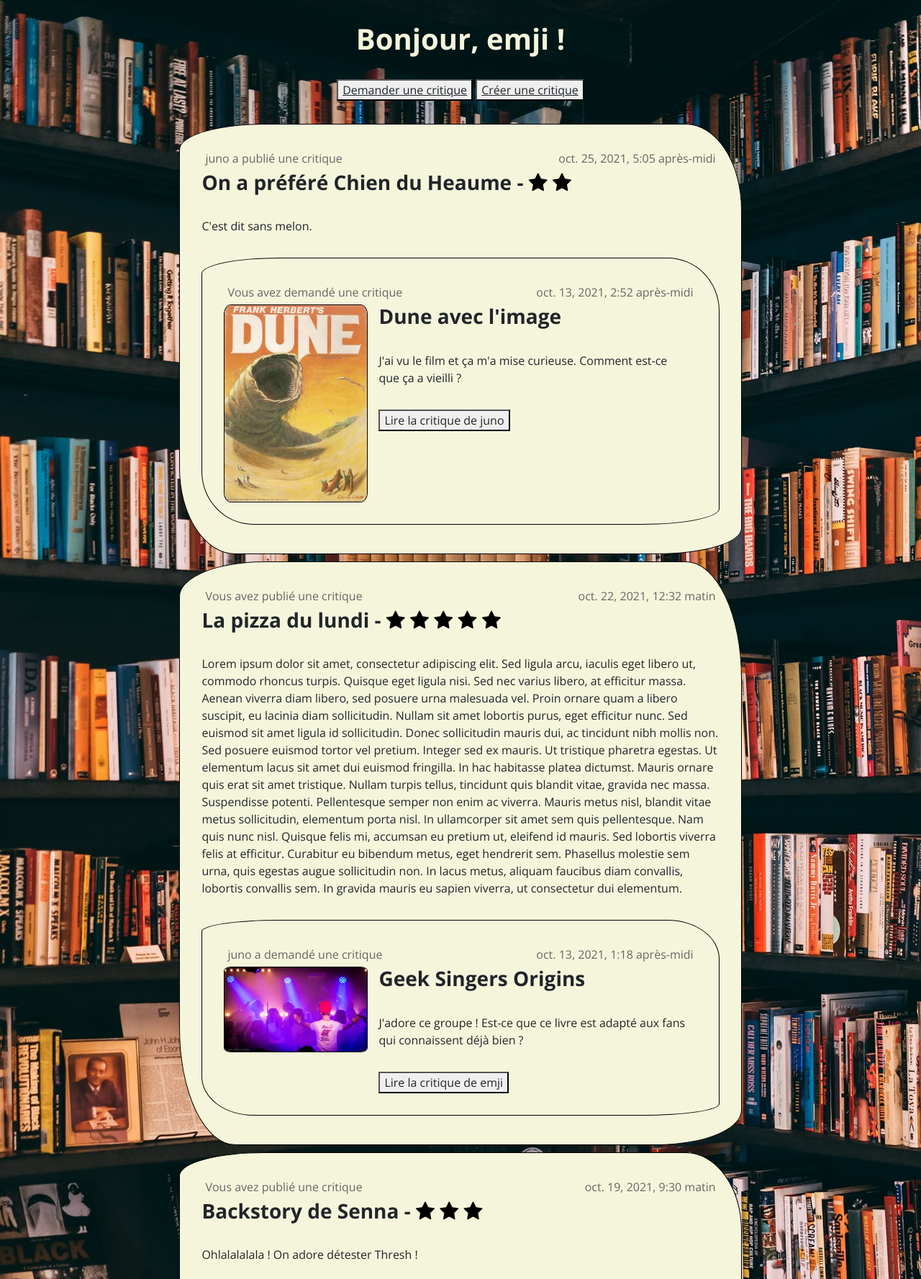
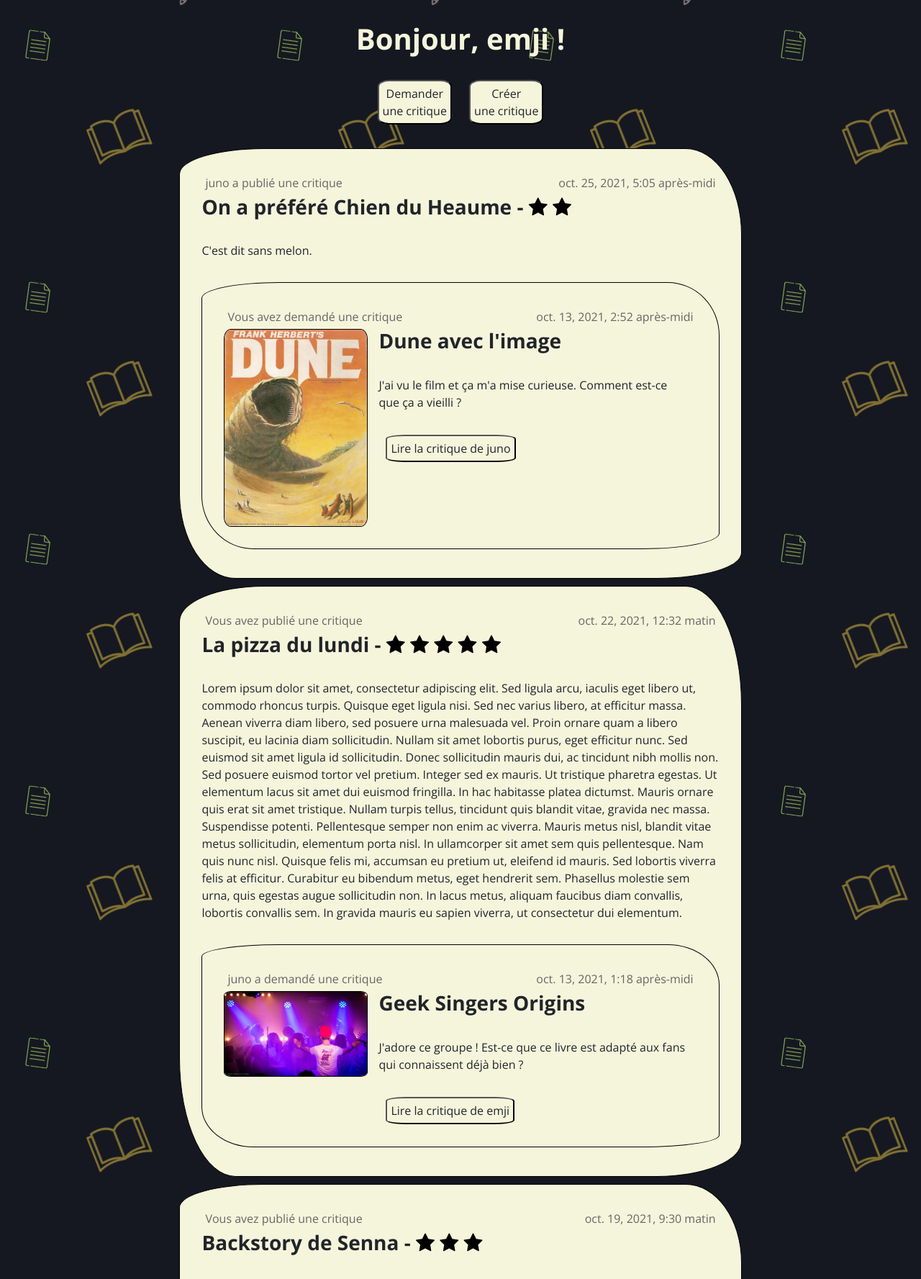
Before and after one commit to mjeammet/DAPY-P9_LITReview, a Django app: page /feed in a window 1280 px wide. Shown: the part 70-1847 px from the top of the page at 72% size. Run offline with Django 3.2, Linux system fonts and the light colour scheme; a user stored in the database is signed in; data comes from the database, SQL or seed files in the repository; both versions use the stored data as it was after the commit; some libraries are stand-ins or nearby versions.

Commit message:
adding background and styling buttons

```diff
--- a/reviews_webapp/templates/reviews_webapp/feed.html
+++ b/reviews_webapp/templates/reviews_webapp/feed.html
@@ -3,8 +3,10 @@
 {% block content %}
 <h1>Bonjour, {{ user }} !</h1>
 <p>
-    <button><a href="{% url 'ticket' ticket_id=0 %}">Demander une critique</a></button>
-    <button><a href="{% url 'review' ticket_id=0 %}">Créer une critique</a></button>
+    <i class="fas fa-receipt"></i>
+    <i class="fas fa-pen-fancy"></i>
+    <button><a href="{% url 'ticket' ticket_id=0 %}">Demander<br>une critique</a></button>
+    <button><a href="{% url 'review' ticket_id=0 %}">Créer<br>une critique</a></button>
 </p>
 {% for post in posts %}
     {% if post.content_type == 'TICKET' %}
--- a/static/css/style.css
+++ b/static/css/style.css
@@ -1,7 +1,7 @@
 body{
     padding: 0px;
     margin: 0px;
-    background-image: url('../assets/img/pexels-photo-1907785.jpeg');
+    background-image: url('../assets/img/pattern.png');
     font-size: 16px;
 }
 
@@ -131,3 +131,14 @@ h3 {
 .fa-star :hover{
     color: gold;
 }
+
+button {
+    border-radius: 15%;
+    margin: 1px 10px;
+    padding: 5px;
+    background-color: beige;
+}
+
+button a{
+    text-decoration: none;
+}
```
Also changed, not shown: db.sqlite3, static/assets/img/flaticon_pattern_blue.png (added), static/assets/img/flaticon_pattern_gray.png (added), static/assets/img/flaticon_pattern_light.png (added), static/assets/img/large-triangles.svg (added), static/assets/img/pattern.png (added).
